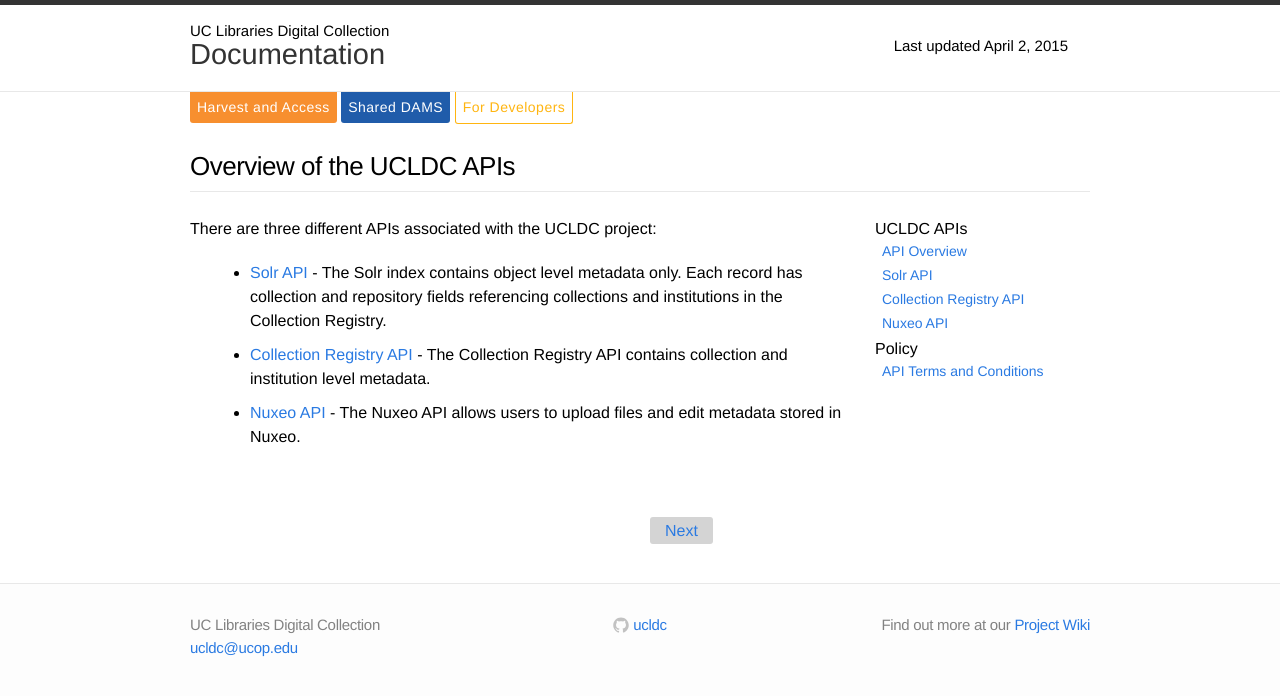
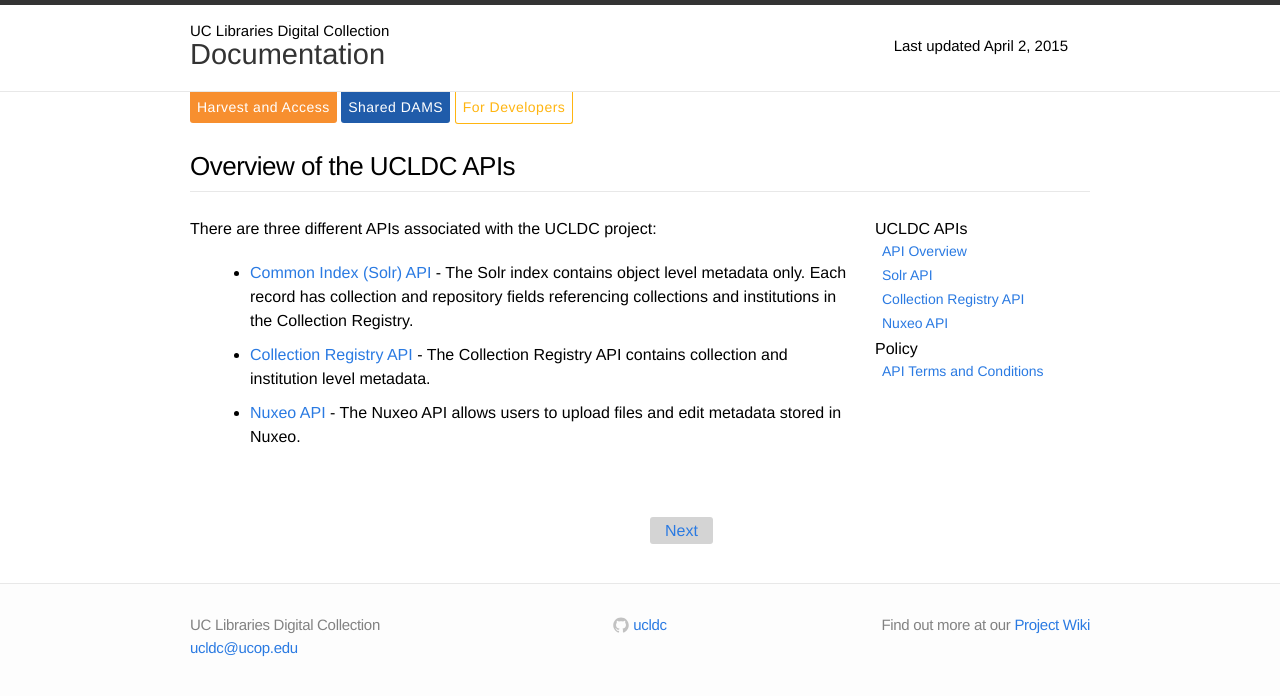
Before and after one commit to ucldc/ucldc-docs, a Jekyll site: the page built from docs/technical-docs/index.md, in a window 1280 px wide. Shown: the top 696 px of the page. Built offline with Jekyll 4.4.1, drawn with Linux system fonts in a browser that asks for light colours; nearby versions of some CDN libraries.

Commit message:
Update index.md
Changed "Solr API" to: "Common Index (Solr) API"

```diff
--- a/docs/technical-docs/index.md
+++ b/docs/technical-docs/index.md
@@ -8,6 +8,6 @@ breadcrumbs: Common Index API
 
 There are three different APIs associated with the UCLDC project:
 
-- [Solr API]({{ site.url }}{{ site.baseurl }}/docs/technical-docs/solr-api/) - The Solr index contains object level metadata only. Each record has collection and repository fields referencing collections and institutions in the Collection Registry.
+- [Common Index (Solr) API]({{ site.url }}{{ site.baseurl }}/docs/technical-docs/solr-api/) - The Solr index contains object level metadata only. Each record has collection and repository fields referencing collections and institutions in the Collection Registry.
 - [Collection Registry API]({{ site.url }}{{ site.baseurl }}/docs/technical-docs/registry-api/) - The Collection Registry API contains collection and institution level metadata.
 - [Nuxeo API]({{ site.url }}{{ site.baseurl }}/docs/technical-docs/nuxeo-api/) - The Nuxeo API allows users to upload files and edit metadata stored in Nuxeo.
```
